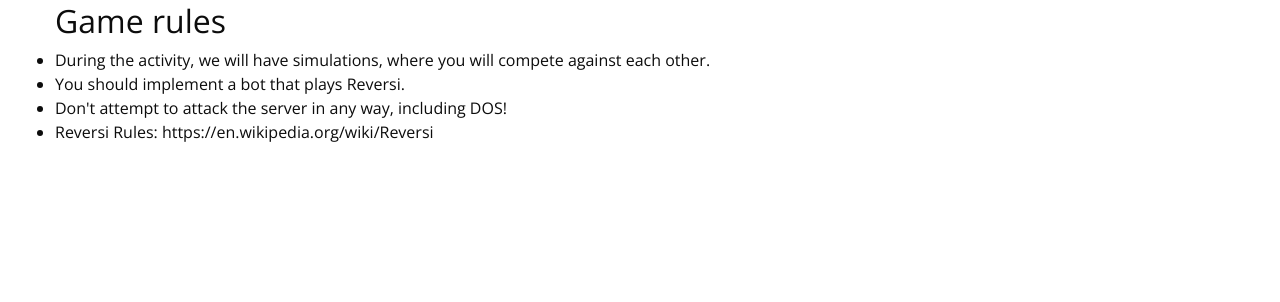
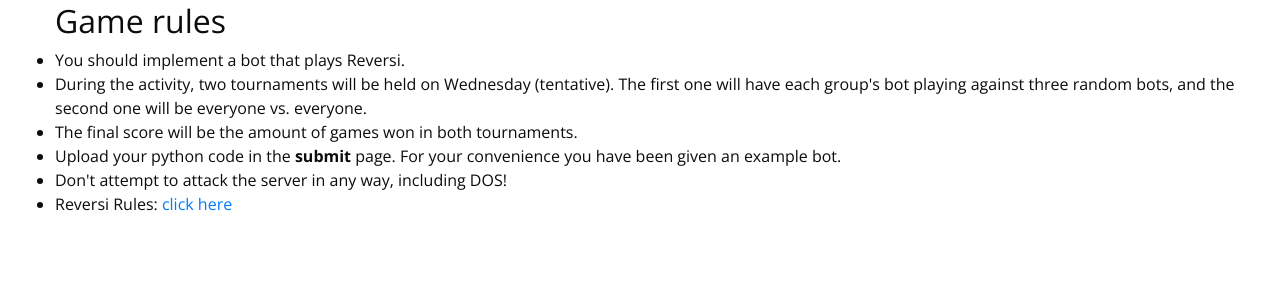
Before and after one commit to yahli490/ReversiBots, a Flask app: page / in a window 1280 px wide. Shown: the part 62-364 px from the top of the page. Run offline with Flask 3, Linux system fonts and the light colour scheme; some libraries are stand-ins or nearby versions.

Commit message:
Changed text on main page.

```diff
--- a/static/templates/index.html
+++ b/static/templates/index.html
@@ -45,10 +45,12 @@
     <div class="container-fluid">
         <ul>
             <h2>Game rules</h2>
-            <li>During the activity, we will have simulations, where you will compete against each other.</li>
             <li>You should implement a bot that plays Reversi.</li>
+            <li>During the activity, two tournaments will be held on Wednesday (tentative). The first one will have each group's bot playing against three random bots, and the second one will be everyone vs. everyone.</li>
+            <li>The final score will be the amount of games won in both tournaments.</li>
+            <li>Upload your python code in the <b>submit</b> page. For your convenience you have been given an example bot.</li>
             <li>Don't attempt to attack the server in any way, including DOS!</li>
-            <li>Reversi Rules: https://en.wikipedia.org/wiki/Reversi</li>
+            <li>Reversi Rules: <a href="https://documentation.help/Reversi-Rules/rules.htm">click here</a></li>
         </ul>
     </div>
 </body>
```
